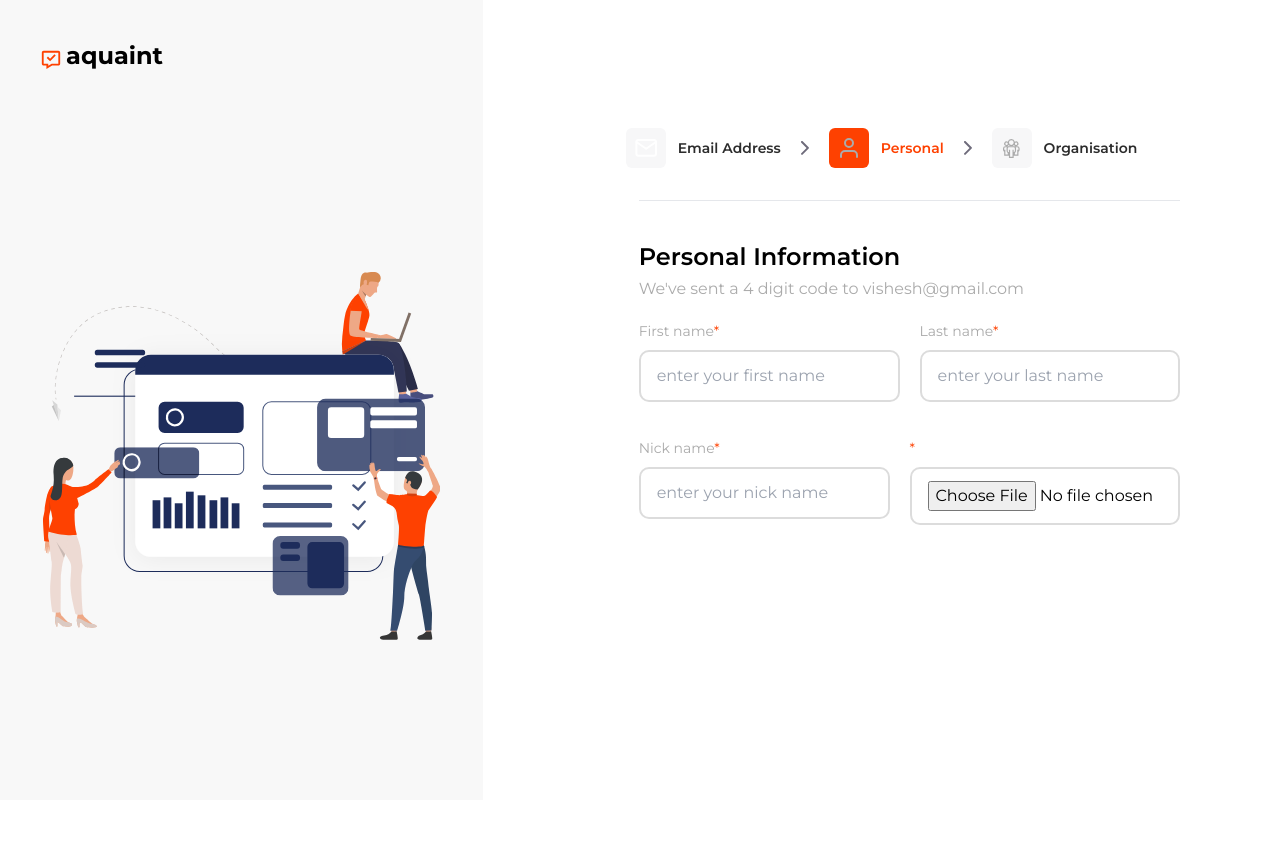
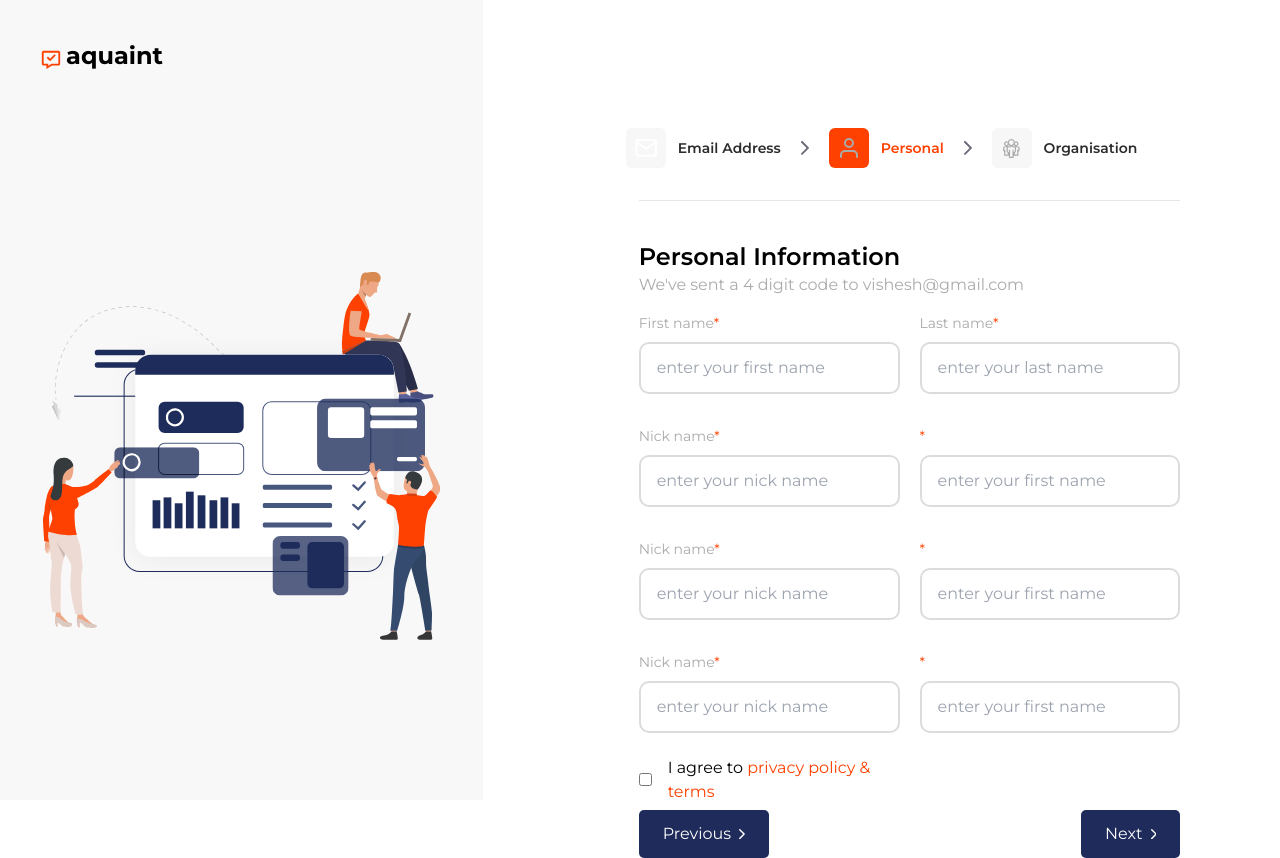
Before and after one commit to VisheshBajpayee/aquaint-fe, a React (Create React App) app: page /register in a window 1280 px wide. Before the commit the page ends 800 px from the top, so only its background shows below. Built offline with nearby package versions, Linux system fonts and the light colour scheme.

Commit message:
added personal information form ui

```diff
--- a/src/components/Input/Input.jsx
+++ b/src/components/Input/Input.jsx
@@ -8,7 +8,9 @@ const Input = ({ type, name, id, placeholder, label, required }) => {
         {required && <span className="text-primaryOrange">*</span>}
       </label>
       <input
-        className=" border-2 border-borderGrey  py-3 px-4 rounded-[10px]"
+        className={`${
+          type === "checkbox" && "checkbox"
+        } border-2 border-borderGrey  py-3 px-4 rounded-[10px]`}
         type={type}
         name={name}
         id={id}
--- a/src/pages/RegisterPage/RegisterForm.jsx
+++ b/src/pages/RegisterPage/RegisterForm.jsx
@@ -1,13 +1,11 @@
 import React from "react";
-
 const RegisterForm = ({ mainHeading, secondaryHeading, children }) => {
   return (
-    <div className="flex flex-col gap-1">
+    <div className="flex flex-col">
       <h1 className="text-2xl font-semibold">{mainHeading}</h1>
       <span className="text-secondaryGrey">{secondaryHeading}</span>
       {children}
     </div>
   );
 };
-
 export default RegisterForm;
--- a/src/pages/RegisterPage/formComponents/StageTwoRegistration.jsx
+++ b/src/pages/RegisterPage/formComponents/StageTwoRegistration.jsx
@@ -1,5 +1,6 @@
 import React from "react";
 import Input from "../../../components/Input/Input";
+import Button from "../../../components/Button/Button";
 const StageTwoRegistration = () => {
   return (
     <>
@@ -35,7 +36,6 @@ const StageTwoRegistration = () => {
         </div>
         <div className="w-1/2">
           <Input
-            type="file"
             id="firstname"
             name="firstName"
             placeholder="enter your first name"
@@ -43,6 +43,64 @@ const StageTwoRegistration = () => {
           />
         </div>
       </div>
+      <div className="flex gap-5 w-full">
+        <div className="w-1/2">
+          <Input
+            id="nickname"
+            name="nickname"
+            label="Nick name"
+            placeholder="enter your nick name"
+            required
+          />
+        </div>
+        <div className="w-1/2">
+          <Input
+            id="firstname"
+            name="firstName"
+            placeholder="enter your first name"
+            required
+          />
+        </div>
+      </div>
+      <div className="flex gap-5 w-full">
+        <div className="w-1/2">
+          <Input
+            id="nickname"
+            name="nickname"
+            label="Nick name"
+            placeholder="enter your nick name"
+            required
+          />
+        </div>
+        <div className="w-1/2">
+          <Input
+            id="firstname"
+            name="firstName"
+            placeholder="enter your first name"
+            required
+          />
+        </div>
+      </div>
+      <div className="flex gap-5 w-full">
+        <div className="w-1/2 flex items-center gap-4">
+          <div className="mb-2">
+            <Input type="checkbox" id="nickname" name="nickname" />
+          </div>
+          <span>
+            I agree to{" "}
+            <span className="text-primaryOrange">privacy policy & terms</span>
+          </span>
+        </div>
+      </div>
+      <div className="flex justify-between gap-5 w-full">
+        <div>
+          <Button btnText="Previous" btnType="button" showArrow />
+        </div>
+        <div>
+          {" "}
+          <Button btnText="Next" btnType="button" showArrow />
+        </div>
+      </div>
     </>
   );
 };
```
